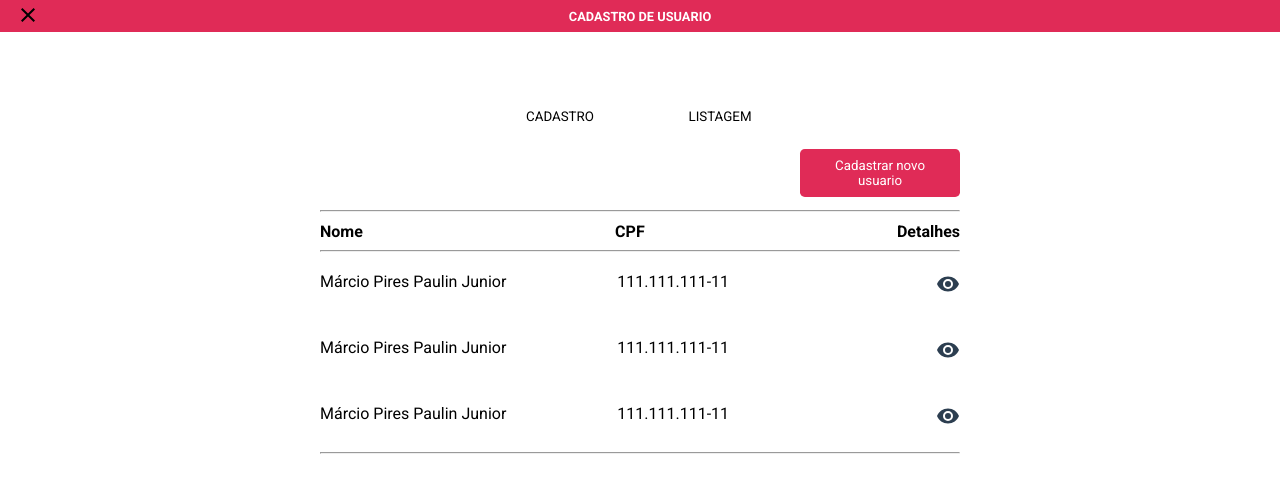
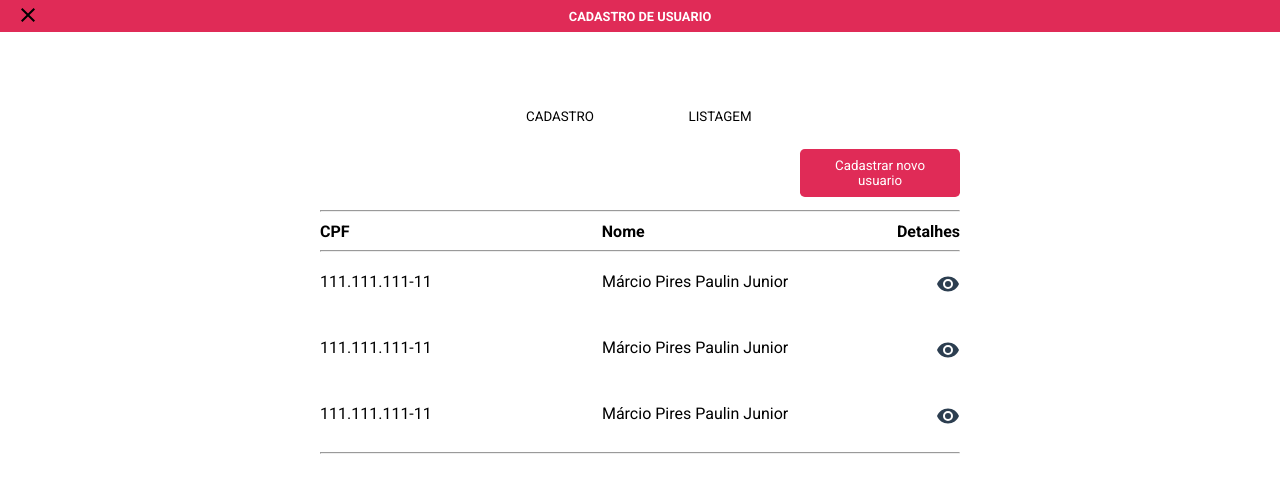
Before and after one commit to PaulinMarcio/EV-Challenge, a Vue app: page / in a window 1280 px wide. Shown: the top 492 px of the page. Built offline with nearby package versions, Linux system fonts and the light colour scheme; the HTML template or start-up script is replaced by a standard one.

Commit message:
Update Navbar.vue

```diff
--- a/src/components/Navbar.vue
+++ b/src/components/Navbar.vue
@@ -4,19 +4,19 @@
       <button class="btn" id="bcad">CADASTRO</button>
       <button class="btn sel" id="blist">LISTAGEM</button>
     </div>
-    <button class="new" id="new" @click="teste()">Cadastrar novo usuario</button>
+    <button class="new" id="new" @click="change()">Cadastrar novo usuario</button>
     <div class="table" id="table">
       <table class="flex">
         <hr>
         <tr class="flex">
+          <th>CPF</th>
           <th>Nome</th>
-          <th>CPF</th>
           <th>Detalhes</th>
         </tr>
         <hr>
         <tr class="flex">
-          <td>Márcio Pires Paulin Junior</td>
-          <td class="center">111.111.111-11</td>
+          <td>111.111.111-11</td>
+          <td class="center">Márcio Pires Paulin Junior</td>
           <td>
             <button>
               <img src="../assets/details-eye.svg" alt="Mais detalhes">
@@ -24,8 +24,8 @@
           </td>
         </tr>
         <tr class="flex">
-          <td>Márcio Pires Paulin Junior</td>
-          <td class="center">111.111.111-11</td>
+          <td>111.111.111-11</td>
+          <td class="center">Márcio Pires Paulin Junior</td>
           <td>
             <button>
               <img src="../assets/details-eye.svg" alt="Mais detalhes">
@@ -33,8 +33,8 @@
           </td>
         </tr>
         <tr class="flex">
-          <td>Márcio Pires Paulin Junior</td>
-          <td class="center">111.111.111-11</td>
+          <td>111.111.111-11</td>
+          <td class="center">Márcio Pires Paulin Junior</td>
           <td>
             <button>
               <img src="../assets/details-eye.svg" alt="Mais detalhes">
@@ -65,7 +65,7 @@
 export default {
   name: 'Navbar',
   methods: {
-    teste() {
+    change() {
       document.getElementById("blist").classList.toggle("sel");
       document.getElementById("bcad").classList.toggle("sel");
       document.getElementById("table").classList.toggle("hidden");
@@ -109,7 +109,7 @@ export default {
   width: 25%;
   background-color: transparent;
   padding: 2% 5%;
-  border: none
+  border: none;
 }
 
 .bar button,
@@ -164,7 +164,7 @@ td {
 }
 
 .center {
-  margin-left: -15%;
+  margin-left: 3.5%;
 }
 
 .table button {
```
